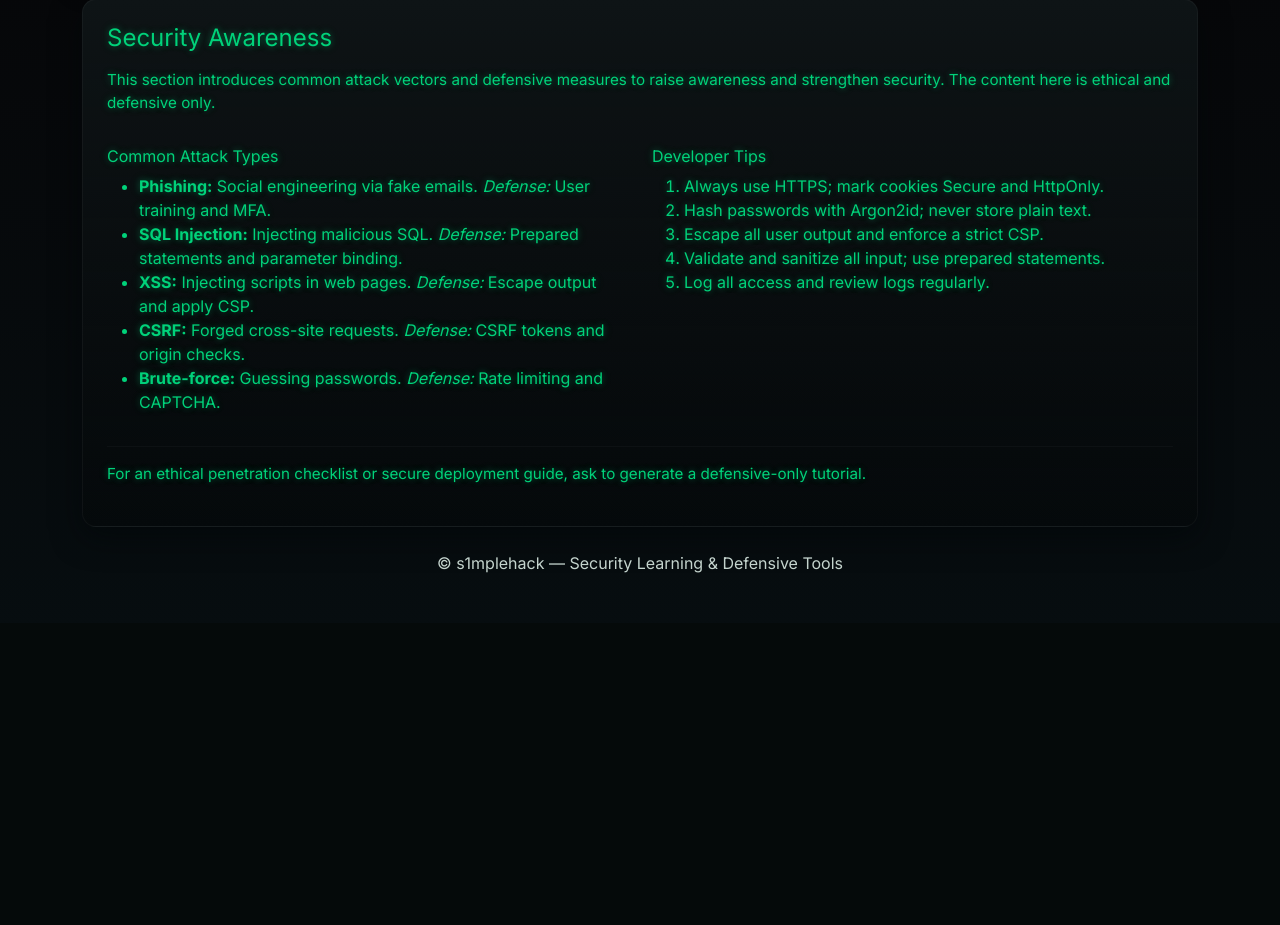
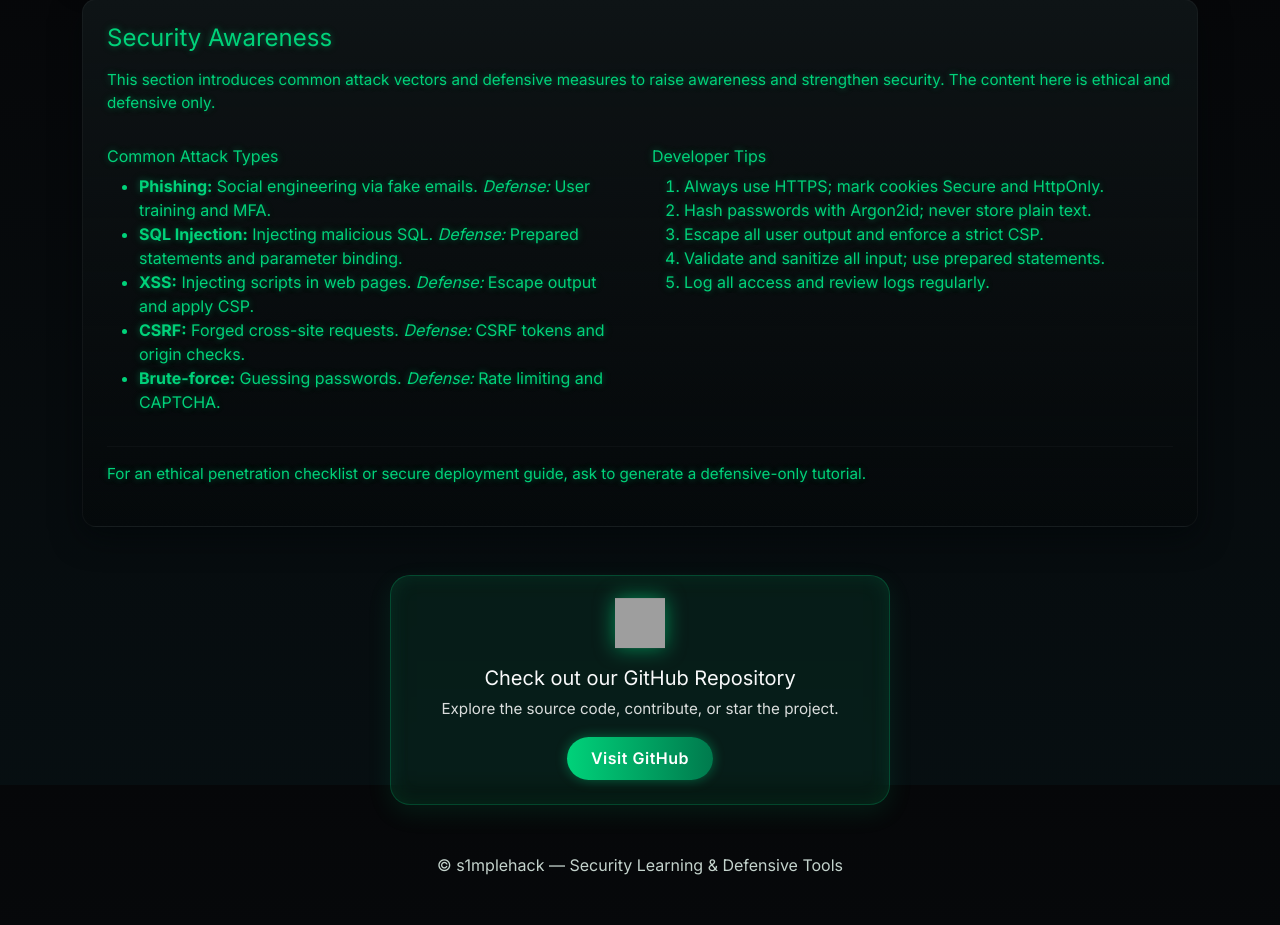
Before and after one commit to MoDarK-MK/S1mpleHack.ir, a PHP site: page / in a window 1280 px wide. Shown: the part 815-1740 px from the top of the page. Before the commit the page ends 1388 px from the top, so only its background shows below. Run offline with PHP 8.4, Linux system fonts and the light colour scheme; grey boxes are pictures that could not be loaded.

Commit message:
add github

```diff
--- a/assets/stylemain.css
+++ b/assets/stylemain.css
@@ -13,3 +13,53 @@ body{font-family:'Inter',sans-serif;}
     .glow-text{color:#00d27a;text-shadow:0 0 6px #00d27a55,0 0 12px #00d27a33;}
     footer{opacity:0.85}
     @media(max-width:768px){.hero-left{max-width:100%;}.hero{flex-direction:column;align-items:flex-start}}
+
+.github-box {
+  display: flex;
+  justify-content: center;
+  align-items: center;
+}
+
+.glass-card {
+  backdrop-filter: blur(10px);
+  background: rgba(0, 210, 122, 0.08);
+  border: 1px solid rgba(0, 210, 122, 0.25);
+  border-radius: 20px;
+  box-shadow: 0 8px 25px rgba(0, 210, 122, 0.1), inset 0 0 20px rgba(0, 210, 122, 0.1);
+  transition: all 0.4s ease;
+  width: 100%;
+  max-width: 500px;
+}
+
+.glass-card:hover {
+  transform: translateY(-8px);
+  box-shadow: 0 15px 45px rgba(0, 210, 122, 0.2), inset 0 0 30px rgba(0, 210, 122, 0.15);
+}
+
+.github-logo {
+  filter: drop-shadow(0 0 10px rgba(0, 210, 122, 0.6));
+  animation: float 3s ease-in-out infinite;
+}
+
+.btn-glow {
+  background: linear-gradient(90deg, #00d27a, #007a4d);
+  color: #fff;
+  border: none;
+  border-radius: 30px;
+  padding: 0.6rem 1.5rem;
+  font-weight: 600;
+  letter-spacing: 0.5px;
+  transition: all 0.3s ease;
+  box-shadow: 0 0 12px rgba(0, 210, 122, 0.4);
+}
+
+.btn-glow:hover {
+  transform: scale(1.05);
+  box-shadow: 0 0 24px rgba(0, 210, 122, 0.8);
+}
+
+@keyframes float {
+  0% { transform: translateY(0); }
+  50% { transform: translateY(-6px); }
+  100% { transform: translateY(0); }
+}
--- a/index.php
+++ b/index.php
@@ -4,6 +4,7 @@ $loggedIn = isset($_SESSION['user_id']);
 ?>
 <!doctype html>
 <html lang="en">
+
 <head>
     <meta charset="utf-8">
     <meta name="viewport" content="width=device-width, initial-scale=1">
@@ -13,6 +14,7 @@ $loggedIn = isset($_SESSION['user_id']);
     <link rel="stylesheet" href="assets/style.css">
     <link rel="stylesheet" href="assets/stylemain.css">
 </head>
+
 <body>
     <nav class="navbar navbar-expand-lg">
         <div class="container">
@@ -34,14 +36,16 @@ $loggedIn = isset($_SESSION['user_id']);
             <div class="hero">
                 <div class="hero-left">
                     <h1 class="logo-accent">Security Dashboard — s1mplehack</h1>
-          <p class="muted-sm">A modern control center and learning hub for app security. The cards below show tips and tools to improve defensive practices.</p>
+                    <p class="muted-sm">A modern control center and learning hub for app security. The cards below show
+                        tips and tools to improve defensive practices.</p>
                     <div class="mt-3 d-flex gap-2">
                         <a class="btn btn-accent" href="#cards">Get Started</a>
                         <a class="btn btn-outline-accent" href="#security">Learn More</a>
                     </div>
                 </div>
                 <div class="hero-right text-end">
-          <div style="width:220px;height:120px;border-radius:12px;background:linear-gradient(90deg,rgba(0,210,122,0.06),rgba(0,210,122,0.02));display:flex;align-items:center;justify-content:center;box-shadow:0 10px 30px rgba(0,0,0,0.6);">
+                    <div
+                        style="width:220px;height:120px;border-radius:12px;background:linear-gradient(90deg,rgba(0,210,122,0.06),rgba(0,210,122,0.02));display:flex;align-items:center;justify-content:center;box-shadow:0 10px 30px rgba(0,0,0,0.6);">
                         <div>
                             <div class="small-muted">Server Status</div>
                             <div style="font-weight:700;font-size:22px;color:var(--accent)">Secure</div>
@@ -54,28 +58,83 @@ $loggedIn = isset($_SESSION['user_id']);
         <section id="cards" class="mb-4">
             <h4 class="mb-3">Quick Security Tools</h4>
             <div class="grid-cards">
-        <div class="card-glow"><div class="d-flex align-items-start gap-3 mb-2"><div class="icon-circle">A1</div><div><h5>WAF Protection</h5><div class="muted-sm">Use a Web Application Firewall to filter suspicious traffic and block common attacks.</div></div></div></div>
-        <div class="card-glow"><div class="d-flex align-items-start gap-3 mb-2"><div class="icon-circle">S</div><div><h5>Full TLS</h5><div class="muted-sm">Enable HTTPS with valid certificates and enforce HSTS.</div></div></div></div>
-        <div class="card-glow"><div class="d-flex align-items-start gap-3 mb-2"><div class="icon-circle">CS</div><div><h5>CSRF Defense</h5><div class="muted-sm">Use CSRF tokens to prevent forged requests.</div></div></div></div>
-        <div class="card-glow"><div class="d-flex align-items-start gap-3 mb-2"><div class="icon-circle">PW</div><div><h5>Password Hashing</h5><div class="muted-sm">Store passwords securely with Argon2id or bcrypt.</div></div></div></div>
-        <div class="card-glow"><div class="d-flex align-items-start gap-3 mb-2"><div class="icon-circle">RL</div><div><h5>Rate Limiting</h5><div class="muted-sm">Limit login attempts to stop brute-force attacks.</div></div></div></div>
-        <div class="card-glow"><div class="d-flex align-items-start gap-3 mb-2"><div class="icon-circle">LG</div><div><h5>Logging & Audit</h5><div class="muted-sm">Monitor logs and keep periodic backups for incident analysis.</div></div></div></div>
+                <div class="card-glow">
+                    <div class="d-flex align-items-start gap-3 mb-2">
+                        <div class="icon-circle">A1</div>
+                        <div>
+                            <h5>WAF Protection</h5>
+                            <div class="muted-sm">Use a Web Application Firewall to filter suspicious traffic and block
+                                common attacks.</div>
+                        </div>
+                    </div>
+                </div>
+                <div class="card-glow">
+                    <div class="d-flex align-items-start gap-3 mb-2">
+                        <div class="icon-circle">S</div>
+                        <div>
+                            <h5>Full TLS</h5>
+                            <div class="muted-sm">Enable HTTPS with valid certificates and enforce HSTS.</div>
+                        </div>
+                    </div>
+                </div>
+                <div class="card-glow">
+                    <div class="d-flex align-items-start gap-3 mb-2">
+                        <div class="icon-circle">CS</div>
+                        <div>
+                            <h5>CSRF Defense</h5>
+                            <div class="muted-sm">Use CSRF tokens to prevent forged requests.</div>
+                        </div>
+                    </div>
+                </div>
+                <div class="card-glow">
+                    <div class="d-flex align-items-start gap-3 mb-2">
+                        <div class="icon-circle">PW</div>
+                        <div>
+                            <h5>Password Hashing</h5>
+                            <div class="muted-sm">Store passwords securely with Argon2id or bcrypt.</div>
+                        </div>
+                    </div>
+                </div>
+                <div class="card-glow">
+                    <div class="d-flex align-items-start gap-3 mb-2">
+                        <div class="icon-circle">RL</div>
+                        <div>
+                            <h5>Rate Limiting</h5>
+                            <div class="muted-sm">Limit login attempts to stop brute-force attacks.</div>
+                        </div>
+                    </div>
+                </div>
+                <div class="card-glow">
+                    <div class="d-flex align-items-start gap-3 mb-2">
+                        <div class="icon-circle">LG</div>
+                        <div>
+                            <h5>Logging & Audit</h5>
+                            <div class="muted-sm">Monitor logs and keep periodic backups for incident analysis.</div>
+                        </div>
+                    </div>
+                </div>
             </div>
         </section>
 
         <section id="security" class="card card-auth p-4">
             <h4 class="mb-3 glow-text">Security Awareness</h4>
-      <p class="muted-sm glow-text">This section introduces common attack vectors and defensive measures to raise awareness and strengthen security. The content here is ethical and defensive only.</p>
+            <p class="muted-sm glow-text">This section introduces common attack vectors and defensive measures to raise
+                awareness and strengthen security. The content here is ethical and defensive only.</p>
 
             <div class="row mt-3 glow-text">
                 <div class="col-md-6">
                     <h6>Common Attack Types</h6>
                     <ul>
-            <li><strong>Phishing:</strong> Social engineering via fake emails. <em>Defense:</em> User training and MFA.</li>
-            <li><strong>SQL Injection:</strong> Injecting malicious SQL. <em>Defense:</em> Prepared statements and parameter binding.</li>
-            <li><strong>XSS:</strong> Injecting scripts in web pages. <em>Defense:</em> Escape output and apply CSP.</li>
-            <li><strong>CSRF:</strong> Forged cross-site requests. <em>Defense:</em> CSRF tokens and origin checks.</li>
-            <li><strong>Brute-force:</strong> Guessing passwords. <em>Defense:</em> Rate limiting and CAPTCHA.</li>
+                        <li><strong>Phishing:</strong> Social engineering via fake emails. <em>Defense:</em> User
+                            training and MFA.</li>
+                        <li><strong>SQL Injection:</strong> Injecting malicious SQL. <em>Defense:</em> Prepared
+                            statements and parameter binding.</li>
+                        <li><strong>XSS:</strong> Injecting scripts in web pages. <em>Defense:</em> Escape output and
+                            apply CSP.</li>
+                        <li><strong>CSRF:</strong> Forged cross-site requests. <em>Defense:</em> CSRF tokens and origin
+                            checks.</li>
+                        <li><strong>Brute-force:</strong> Guessing passwords. <em>Defense:</em> Rate limiting and
+                            CAPTCHA.</li>
                     </ul>
                 </div>
                 <div class="col-md-6">
@@ -91,12 +150,25 @@ $loggedIn = isset($_SESSION['user_id']);
             </div>
 
             <hr>
-      <p class="muted-sm glow-text">For an ethical penetration checklist or secure deployment guide, ask to generate a defensive-only tutorial.</p>
+            <p class="muted-sm glow-text">For an ethical penetration checklist or secure deployment guide, ask to
+                generate a defensive-only tutorial.</p>
         </section>
+
+        <section class="github-box text-center my-5">
+            <div class="glass-card p-4">
+                <img src="https://cdn.jsdelivr.net/npm/simple-icons@v9/icons/github.svg" alt="GitHub Logo" width="50"
+                    height="50" class="github-logo mb-3">
+                <h5 class="text-light mb-2">Check out our GitHub Repository</h5>
+                <p class="muted-sm mb-3">Explore the source code, contribute, or star the project.</p>
+                <a href="https://github.com/yourusername" target="_blank" class="btn btn-glow">Visit GitHub</a>
+            </div>
+        </section>
+
 
         <footer class="mt-4 small-muted text-center">© s1mplehack — Security Learning & Defensive Tools</footer>
     </main>
 
     <script src="https://cdn.jsdelivr.net/npm/bootstrap@5.3.2/dist/js/bootstrap.bundle.min.js"></script>
 </body>
+
 </html>
```
Lines whose indentation alone changed are shown as unchanged.
